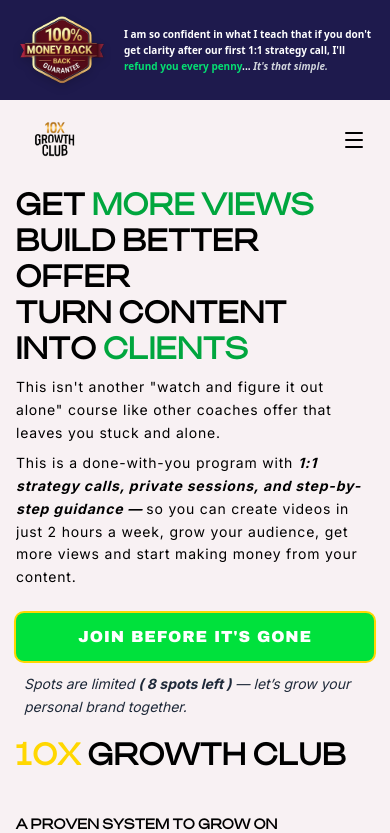
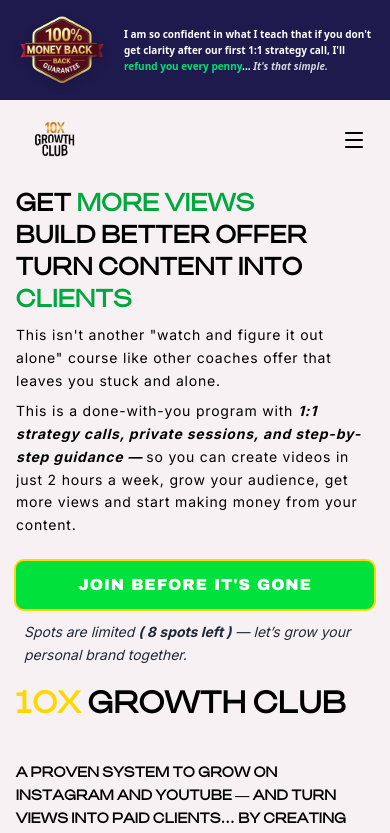
Before and after one commit to pawan-pandit/nishu-bhaiya-portfilio, a Next.js app in the folder landing-page/: page / in a window 390 px wide. Shown: the top 833 px of the page. Built offline with nearby package versions, Linux system fonts and the light colour scheme.

Commit message:
top bar and vabar

```diff
--- a/landing-page/src/components/hero.tsx
+++ b/landing-page/src/components/hero.tsx
@@ -158,7 +158,7 @@
             >
                 <div className="relative z-10 ">
                     <motion.h2
-                        className="text-3xl md:text-5xl lg:text-6xl xl:text-7xl uppercase tracking-wider doner font-black mb-2  md:mb-6"
+                        className="text-2xl md:text-5xl lg:text-6xl xl:text-7xl uppercase tracking-wider doner font-black mb-2  md:mb-6"
                         initial={{ opacity: 0, y: 20 }}
                         animate={{ opacity: 1, y: 0 }}
                         transition={{ duration: 0.6, delay: 0.6 }}
```
